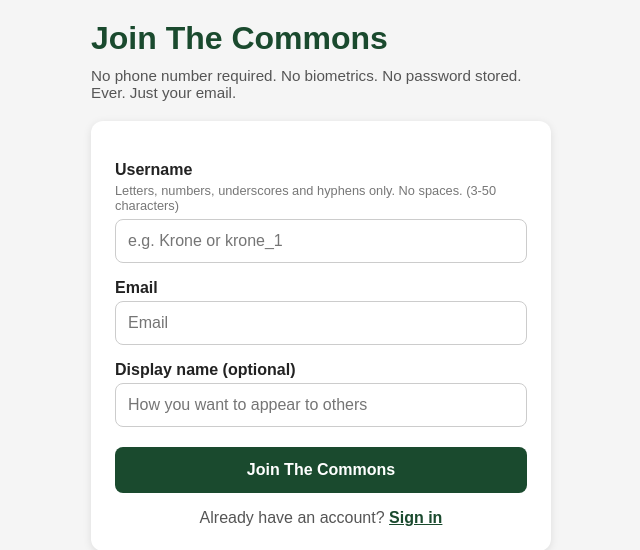
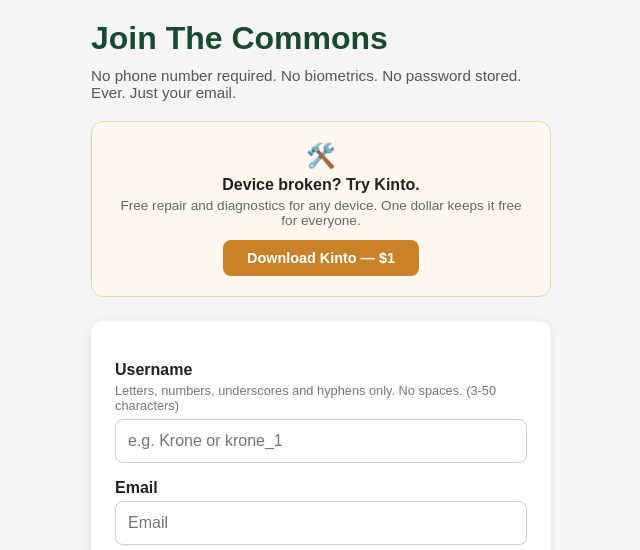
Before and after one commit to Kronestones/the-commons, a FastAPI app: page /register in a window 1280 px wide. Shown: the top 550 px of the page, without its empty margins (319-959 px from the left). Run offline with FastAPI, Linux system fonts and the light colour scheme.

Commit message:
add Kinto page and promo card on register page

```diff
--- a/main.py
+++ b/main.py
@@ -779,6 +779,11 @@ async def health():
 
 # ── Run ───────────────────────────────────────────────────────────────────────
 
+
+@app.get('/kinto', response_class=HTMLResponse)
+async def kinto_page(request: Request):
+    return templates.TemplateResponse(request=request, name='kinto.html', context={})
+
 if __name__ == "__main__":
     uvicorn.run(
         "main:app",
--- a/templates/register.html
+++ b/templates/register.html
@@ -9,7 +9,14 @@
 <body>
     <h1>Join The Commons</h1>
     <p class="auth-note">No phone number required. No biometrics. No password stored. Ever. Just your email.</p>
-    <div class="auth-form">
+
+<div style="margin-bottom:1.5rem; padding:1.25rem; background:#fff8f0; border:1px solid #e8d5b0; border-radius:12px; text-align:center;">
+  <div style="font-size:1.5rem; margin-bottom:0.4rem;">🛠️</div>
+  <div style="font-weight:600; margin-bottom:0.25rem;">Device broken? Try Kinto.</div>
+  <div style="font-size:0.85rem; color:#666; margin-bottom:0.75rem;">Free repair and diagnostics for any device. One dollar keeps it free for everyone.</div>
+  <a href="/kinto" style="display:inline-block; padding:0.6rem 1.5rem; background:#c8832a; color:#fff; border-radius:8px; text-decoration:none; font-weight:600; font-size:0.9rem;">Download Kinto — $1</a>
+</div>
+<div class="auth-form">
         <div id="error-box" class="error-box" style="display:none;"></div>
         <div id="success-box" class="success-box" style="display:none;"></div>
         <label>Username</label>
```
